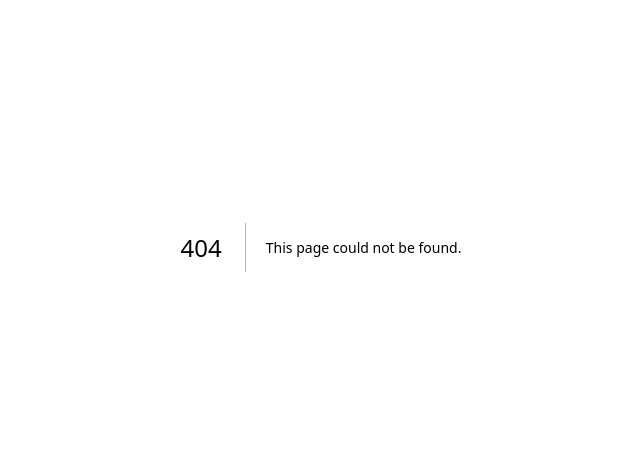
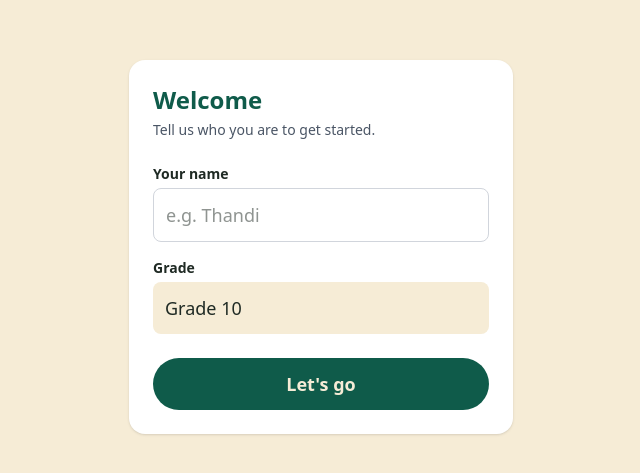
Before and after one commit to SikelelaSomp/nhusta-mvp, a Next.js app: page /login in a window 1280 px wide. Before the commit this address had no page. Shown: the part 153-626 px from the top of the page, without its empty margins (319-959 px from the left). Built offline with nearby package versions, Linux system fonts and the light colour scheme; no server answers.

Commit message:
step 2: welcome, login, home, topic hub

```diff
--- a/package.json
+++ b/package.json
@@ -2,11 +2,14 @@
   "dependencies": {
     "@supabase/ssr": "^0.12.7",
     "@supabase/supabase-js": "^2.119.0",
+    "@tailwindcss/postcss": "^4.3.5",
     "katex": "^0.19.1",
     "mathjs": "^15.2.0",
     "next": "^16.4.6",
+    "postcss": "^8.5.32",
     "react": "^19.3.1",
-    "react-dom": "^19.3.1"
+    "react-dom": "^19.3.1",
+    "tailwindcss": "^4.3.5"
   },
   "devDependencies": {
     "@types/node": "^26.6.6",
--- /dev/null
+++ b/postcss.config.mjs
@@ -0,0 +1,7 @@
+const config = {
+  plugins: {
+    '@tailwindcss/postcss': {},
+  },
+}
+
+export default config
--- /dev/null
+++ b/src/app/globals.css
@@ -0,0 +1,16 @@
+@import "tailwindcss";
+
+/* placeholder colours taken from the cue cards: swap for the official NHUSTA hexes */
+@theme {
+  --color-brand: #0f5b4a;
+  --color-brand-dark: #0a3f33;
+  --color-cream: #f6ecd6;
+  --color-accent: #e07a2a;
+  --color-gold: #f2b632;
+}
+
+body {
+  background: var(--color-cream);
+  color: #1f2a24;
+  font-family: system-ui, -apple-system, 'Segoe UI', Roboto, sans-serif;
+}
--- /dev/null
+++ b/src/app/home/page.tsx
@@ -0,0 +1,49 @@
+'use client'
+import { useEffect, useState } from 'react'
+import Link from 'next/link'
+import { createClient } from '@/lib/supabase/client'
+import { useLearner } from '@/lib/useLearner'
+import { LIVE_TOPICS } from '@/lib/config'
+
+type Topic = { slug: string; title: string; depth: string }
+
+export default function Home() {
+  const learner = useLearner()
+  const [topics, setTopics] = useState<Topic[]>([])
+
+  useEffect(() => {
+    if (!learner) return
+    createClient()
+      .from('topics')
+      .select('slug,title,depth')
+      .eq('grade', learner.grade)
+      .order('position')
+      .then(({ data }) => setTopics((data as Topic[]) ?? []))
+  }, [learner])
+
+  if (!learner) return <main className="p-6">Loading...</main>
+
+  return (
+    <main className="mx-auto min-h-screen max-w-md px-5 py-8">
+      <h1 className="text-2xl font-bold text-brand">Hi {learner.name}</h1>
+      <p className="mt-1 text-gray-600">Grade {learner.grade} maths. Pick a topic.</p>
+
+      <ul className="mt-6 space-y-3">
+        {topics.map(t => {
+          const live = LIVE_TOPICS.includes(t.slug)
+          const body = (
+            <div
+              className={`rounded-2xl p-5 shadow ${live ? 'bg-brand text-cream' : 'bg-white text-gray-400'}`}
+            >
+              <div className="text-xl font-bold">{t.title}</div>
+              <div className="mt-1 text-sm">{live ? 'Open' : 'Coming soon'}</div>
+            </div>
+          )
+          return (
+            <li key={t.slug}>{live ? <Link href={`/topics/${t.slug}`}>{body}</Link> : body}</li>
+          )
+        })}
+      </ul>
+    </main>
+  )
+}
--- a/src/app/layout.tsx
+++ b/src/app/layout.tsx
@@ -1,4 +1,9 @@
-export const metadata = { title: 'NHUSTA', description: 'Human-centred learning through mathematics' }
+import './globals.css'
+
+export const metadata = {
+  title: 'NHUSTA',
+  description: 'Human-centred learning through mathematics',
+}
 
 export default function RootLayout({ children }: { children: React.ReactNode }) {
   return (
--- /dev/null
+++ b/src/app/login/page.tsx
@@ -0,0 +1,81 @@
+'use client'
+import { useEffect, useState } from 'react'
+import { useRouter } from 'next/navigation'
+import { createClient } from '@/lib/supabase/client'
+
+export default function Login() {
+  const router = useRouter()
+  const [name, setName] = useState('')
+  const [busy, setBusy] = useState(false)
+  const [error, setError] = useState('')
+
+  // already signed in with a name? go straight home
+  useEffect(() => {
+    const supabase = createClient()
+    ;(async () => {
+      const { data: s } = await supabase.auth.getSession()
+      if (!s.session) return
+      const { data } = await supabase.from('learners').select('id').eq('id', s.session.user.id).maybeSingle()
+      if (data) router.replace('/home')
+    })()
+  }, [router])
+
+  async function submit(e: React.FormEvent) {
+    e.preventDefault()
+    const clean = name.trim().slice(0, 40)
+    if (!clean) return setError('Type your name to continue.')
+    setBusy(true)
+    setError('')
+    const supabase = createClient()
+
+    const { data: s } = await supabase.auth.getSession()
+    let uid = s.session?.user.id
+    if (!uid) {
+      const { data, error } = await supabase.auth.signInAnonymously()
+      if (error || !data.user) {
+        setBusy(false)
+        return setError('Could not sign you in. Please try again.')
+      }
+      uid = data.user.id
+    }
+
+    const { error: saveError } = await supabase.from('learners').upsert({ id: uid, name: clean, grade: 10 })
+    if (saveError) {
+      setBusy(false)
+      return setError('Could not save your name. Please try again.')
+    }
+    router.push('/home')
+  }
+
+  return (
+    <main className="min-h-screen flex flex-col items-center justify-center px-6">
+      <form onSubmit={submit} className="w-full max-w-sm rounded-2xl bg-white p-6 shadow">
+        <h1 className="text-2xl font-bold text-brand">Welcome</h1>
+        <p className="mt-1 text-sm text-gray-600">Tell us who you are to get started.</p>
+
+        <label className="mt-6 block text-sm font-semibold">Your name</label>
+        <input
+          value={name}
+          onChange={e => setName(e.target.value)}
+          maxLength={40}
+          className="mt-1 w-full rounded-lg border border-gray-300 px-3 py-3 text-lg"
+          placeholder="e.g. Thandi"
+          autoComplete="given-name"
+        />
+
+        <label className="mt-4 block text-sm font-semibold">Grade</label>
+        <div className="mt-1 rounded-lg bg-cream px-3 py-3 text-lg">Grade 10</div>
+
+        {error && <p className="mt-3 text-sm text-red-600">{error}</p>}
+
+        <button
+          type="submit"
+          disabled={busy}
+          className="mt-6 w-full rounded-full bg-brand py-3 text-lg font-bold text-cream disabled:opacity-60"
+        >
+          {busy ? 'One moment...' : "Let's go"}
+        </button>
+      </form>
+    </main>
+  )
+}
--- a/src/app/page.tsx
+++ b/src/app/page.tsx
@@ -1,38 +1,19 @@
-'use client'
-import { useEffect, useState } from 'react'
-import { createClient } from '@/lib/supabase/client'
+import Link from 'next/link'
 
-type Topic = { slug: string; title: string; depth: string }
-
-// step 1 smoke test (replaced by the welcome page in step 2)
-export default function Home() {
-  const [topics, setTopics] = useState<Topic[]>([])
-  const [cards, setCards] = useState<number | null>(null)
-  const [status, setStatus] = useState('starting...')
-
-  useEffect(() => {
-    const supabase = createClient()
-    ;(async () => {
-      const { data: s } = await supabase.auth.getSession()
-      if (!s.session) {
-        const { error } = await supabase.auth.signInAnonymously()
-        if (error) return setStatus('sign in failed: ' + error.message)
-      }
-      const t = await supabase.from('topics').select('slug,title,depth').order('position')
-      if (t.error) return setStatus('topics failed: ' + t.error.message)
-      setTopics(t.data as Topic[])
-      const c = await supabase.from('cards').select('id', { count: 'exact', head: true })
-      setCards(c.count)
-      setStatus('ok')
-    })()
-  }, [])
-
+export default function Welcome() {
   return (
-    <main style={{ padding: 24, fontFamily: 'sans-serif' }}>
-      <h1>NHUSTA</h1>
-      <p>status: {status}</p>
-      <ul>{topics.map(t => <li key={t.slug}>{t.title} ({t.depth})</li>)}</ul>
-      <p>cards visible: {cards ?? '-'}</p>
+    <main className="min-h-screen bg-brand text-cream flex flex-col items-center justify-center px-6 text-center">
+      <h1 className="text-5xl font-extrabold tracking-wide">NHUSTA</h1>
+      <p className="mt-2 text-lg opacity-90">Human-centred learning through mathematics</p>
+      <p className="mt-8 max-w-sm opacity-90">
+        Grade 10 maths, learned through real life. Meet Nono, who will help you think it through.
+      </p>
+      <Link
+        href="/login"
+        className="mt-10 rounded-full bg-gold px-10 py-4 text-lg font-bold text-brand-dark shadow"
+      >
+        Start
+      </Link>
     </main>
   )
 }
--- /dev/null
+++ b/src/app/topics/[topic]/page.tsx
@@ -0,0 +1,51 @@
+'use client'
+import { use, useEffect, useState } from 'react'
+import Link from 'next/link'
+import { useRouter } from 'next/navigation'
+import { createClient } from '@/lib/supabase/client'
+import { useLearner } from '@/lib/useLearner'
+import { LIVE_TOPICS, STAGES } from '@/lib/config'
+
+export default function TopicHub({ params }: { params: Promise<{ topic: string }> }) {
+  const { topic: slug } = use(params)
+  const router = useRouter()
+  const learner = useLearner()
+  const [title, setTitle] = useState('')
+
+  useEffect(() => {
+    if (!learner) return
+    if (!LIVE_TOPICS.includes(slug)) return router.replace('/home')
+    createClient()
+      .from('topics')
+      .select('title')
+      .eq('slug', slug)
+      .maybeSingle()
+      .then(({ data }) => (data ? setTitle(data.title) : router.replace('/home')))
+  }, [learner, slug, router])
+
+  if (!learner || !title) return <main className="p-6">Loading...</main>
+
+  return (
+    <main className="mx-auto min-h-screen max-w-md px-5 py-8">
+      <Link href="/home" className="text-sm font-semibold text-brand">&larr; Topics</Link>
+      <h1 className="mt-3 text-2xl font-bold text-brand">{title}</h1>
+      <p className="mt-1 text-gray-600">Four stages. Take them in order.</p>
+
+      <ol className="mt-6 space-y-3">
+        {STAGES.map((s, i) => (
+          <li key={s.key} className="flex items-center gap-4 rounded-2xl bg-white p-4 shadow">
+            <span className="flex h-10 w-10 items-center justify-center rounded-full bg-gold text-lg font-bold text-brand-dark">
+              {i + 1}
+            </span>
+            <div className="flex-1">
+              <div className="text-lg font-bold">{s.label}</div>
+              <div className="text-sm text-gray-600">{s.desc}</div>
+            </div>
+            {/* stage links switch on in steps 3 to 6 */}
+            <span className="text-xs font-semibold text-gray-400">soon</span>
+          </li>
+        ))}
+      </ol>
+    </main>
+  )
+}
--- /dev/null
+++ b/src/lib/config.ts
@@ -0,0 +1,9 @@
+// topics that are open to learners right now. add 'algebra' when it passes its gates.
+export const LIVE_TOPICS = ['trigonometry']
+
+export const STAGES = [
+  { key: 'watch', label: 'Watch', desc: 'a short animation' },
+  { key: 'explore', label: 'Explore', desc: 'see the maths in real life' },
+  { key: 'practise', label: 'Practise', desc: 'questions with Nono hints' },
+  { key: 'homework', label: 'Homework', desc: 'from your teacher' },
+] as const
--- /dev/null
+++ b/src/lib/useLearner.ts
@@ -0,0 +1,29 @@
+'use client'
+import { useEffect, useState } from 'react'
+import { useRouter } from 'next/navigation'
+import { createClient } from '@/lib/supabase/client'
+
+export type Learner = { id: string; name: string; grade: number }
+
+// returns the signed-in learner, or sends them to /login
+export function useLearner() {
+  const router = useRouter()
+  const [learner, setLearner] = useState<Learner | null>(null)
+
+  useEffect(() => {
+    const supabase = createClient()
+    ;(async () => {
+      const { data: s } = await supabase.auth.getSession()
+      if (!s.session) return router.replace('/login')
+      const { data } = await supabase
+        .from('learners')
+        .select('id,name,grade')
+        .eq('id', s.session.user.id)
+        .maybeSingle()
+      if (!data) return router.replace('/login')
+      setLearner(data)
+    })()
+  }, [router])
+
+  return learner
+}
```
Also changed, not shown: 1 other file (tests, documents, lock files or other folders).
